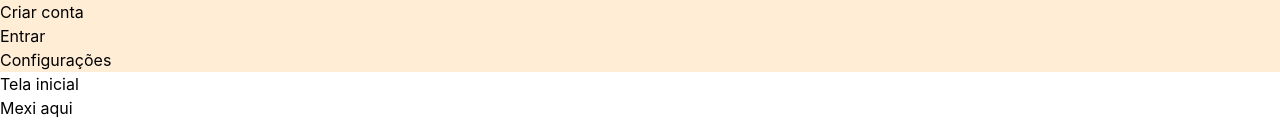
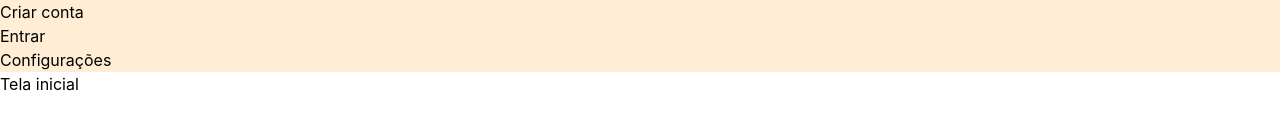
Before and after one commit to codeByThiago/urbanline_imoveis_pw, a PHP site: page / in a window 1280 px wide. Shown: the part 665-800 px from the top of the page. Run offline with PHP 8.4, Linux system fonts and the light colour scheme; some libraries are stand-ins or nearby versions.

Commit message:
Update index.php

```diff
--- a/index.php
+++ b/index.php
@@ -7,7 +7,6 @@
     </header>
     <main>
         <h1>Tela inicial</h1>
-        Mexi aqui
     </main>
     <footer>
 
```
